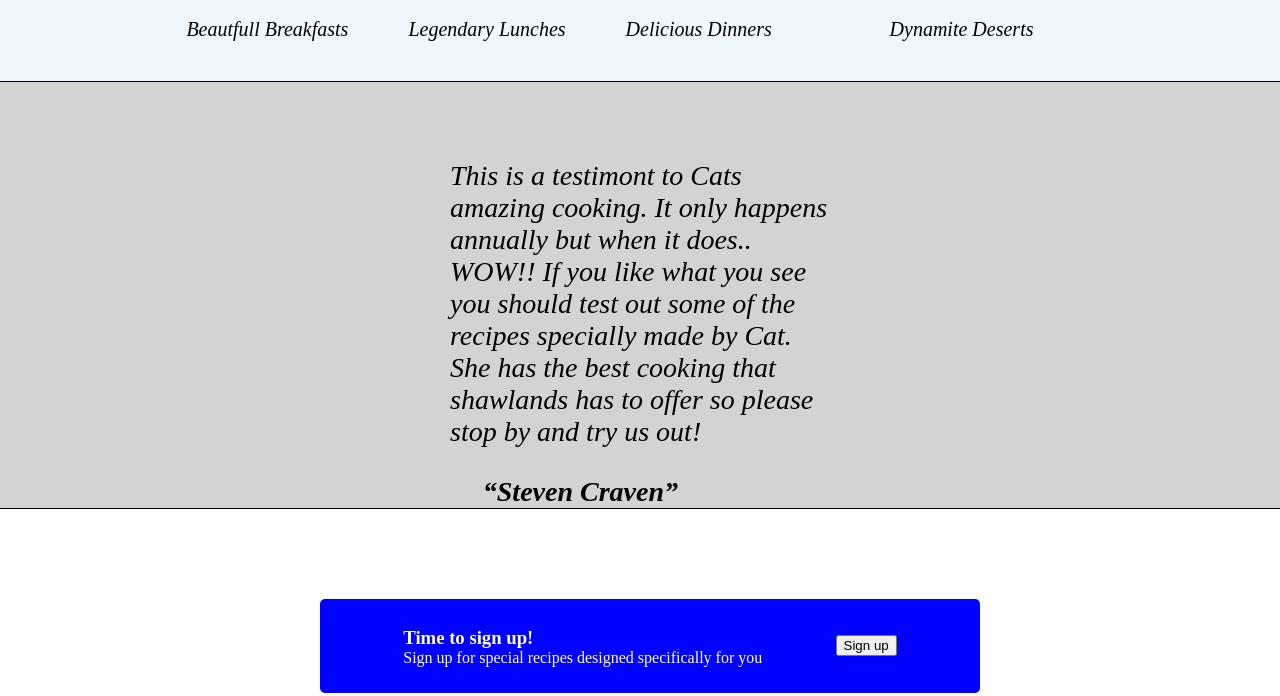
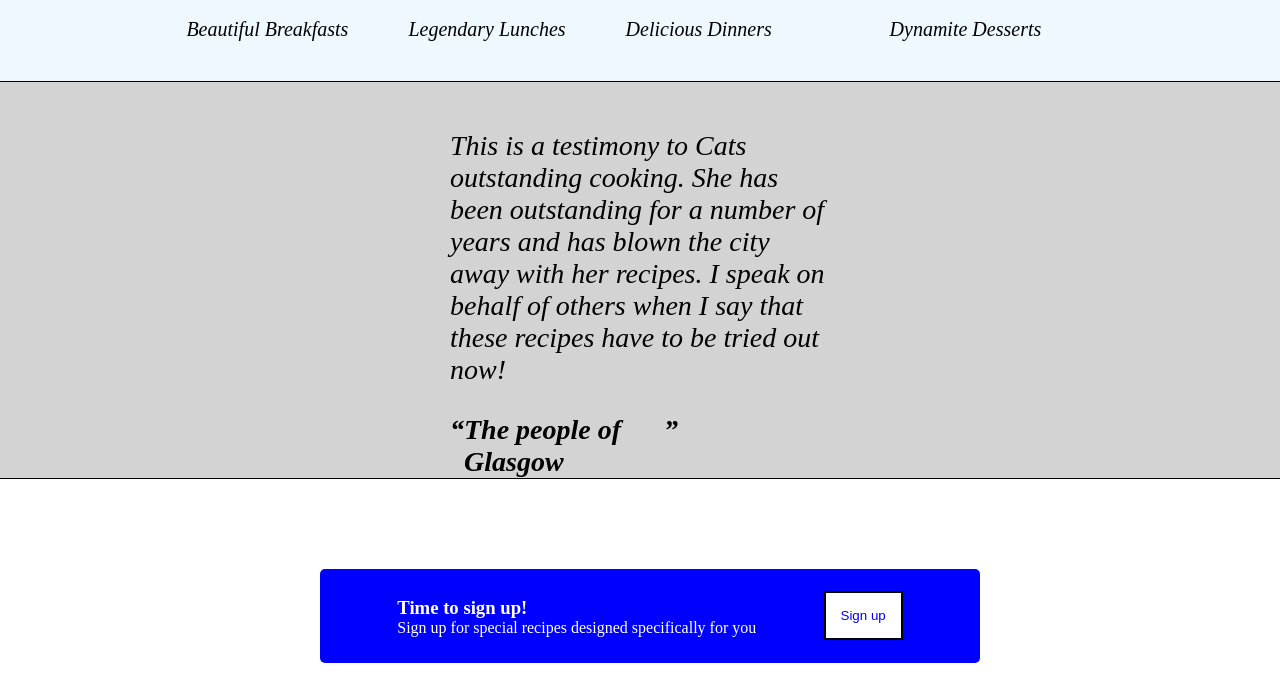
Before and after one commit to Stevo64/landing-page, a plain HTML site: page index.html in a window 1280 px wide. Shown: the part 867-1563 px from the top of the page. Drawn offline with Linux system fonts and the light colour scheme.

Commit message:
ammend html typos and css adjustment

```diff
--- a/index.html
+++ b/index.html
@@ -4,7 +4,7 @@
     <meta charset="UTF-8">
     <meta http-equiv="X-UA-Compatible" content="IE=edge">
     <meta name="viewport" content="width=device-width, initial-scale=1.0">
-    <title>Hero Text</title>
+    <title>Cats Kitchen</title>
     <link rel="stylesheet" href="style.css">
 </head>
 <body>
@@ -40,7 +40,7 @@
         <div class="sections">
             <div class="description">
                 <a href=""><img src="breakfast.jpg" alt="a tasty breakfast"></a>
-                <p>Beautfull Breakfasts</p>
+                <p>Beautiful Breakfasts</p>
             </div>
             <div class="description">
                 <a href=""><img src="lunch.jpg" alt="Legendary lunch"></a>
@@ -52,14 +52,14 @@
             </div>
             <div class="description">
                 <a href=""><img src="desert.jpg" alt="Tasty Pancakes"></a>
-                <p>Dynamite Deserts</p>
+                <p>Dynamite Desserts</p>
             </div>
         </div>
 
             <!-- Quoted text section-->
             <div class="quotetext">
-                <p>This is a testimont to Cats amazing cooking. It only happens annually but when it does.. WOW!! If you like what you see you should test out some of the recipes specially made by Cat. She has the best cooking that shawlands has to offer so please stop by and try us out!</p>
-                <q>Steven Craven</q>
+                <p>This is a testimony to Cats outstanding cooking. She has been outstanding for a number of years and has blown the city away with her recipes. I speak on behalf of others when I say that these recipes have to be tried out now!</p>
+                <q>The people of Glasgow</q>
             </div>
 
                 <!--sign up section-->
@@ -78,6 +78,7 @@
                 <div class="footer">
                     <p>Copyright @ The Odin Project</p>
                 </div>
+
     </div>
 </body>
 </html>
--- a/style.css
+++ b/style.css
@@ -110,7 +110,7 @@ margin-left: 40%;
     color: black;
     display: flex;
     flex-direction: column;
-    padding: 50px 450px 0px 450px;
+    padding: 20px 450px 0px 450px;
     font-size: 28px;
     font-style: italic;
     border-top: 1px solid black;
@@ -153,6 +153,13 @@ margin-left: 40%;
     align-items: center;
 }
 
+button {
+    padding: 15px;
+    background-color: white;
+    color:blue;
+    border: 2px solid black;
+}
+
 .footer {
     background-color: darkslateblue;
     color: white;
```
